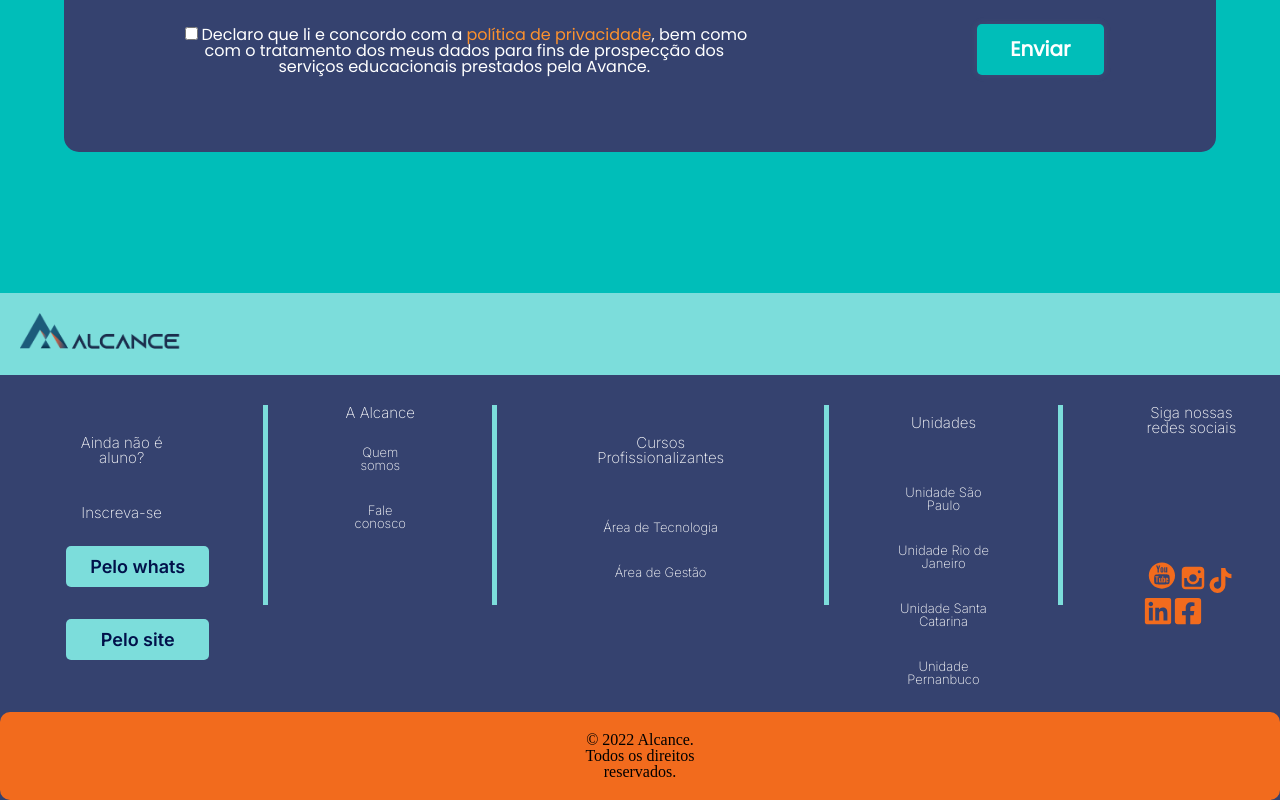
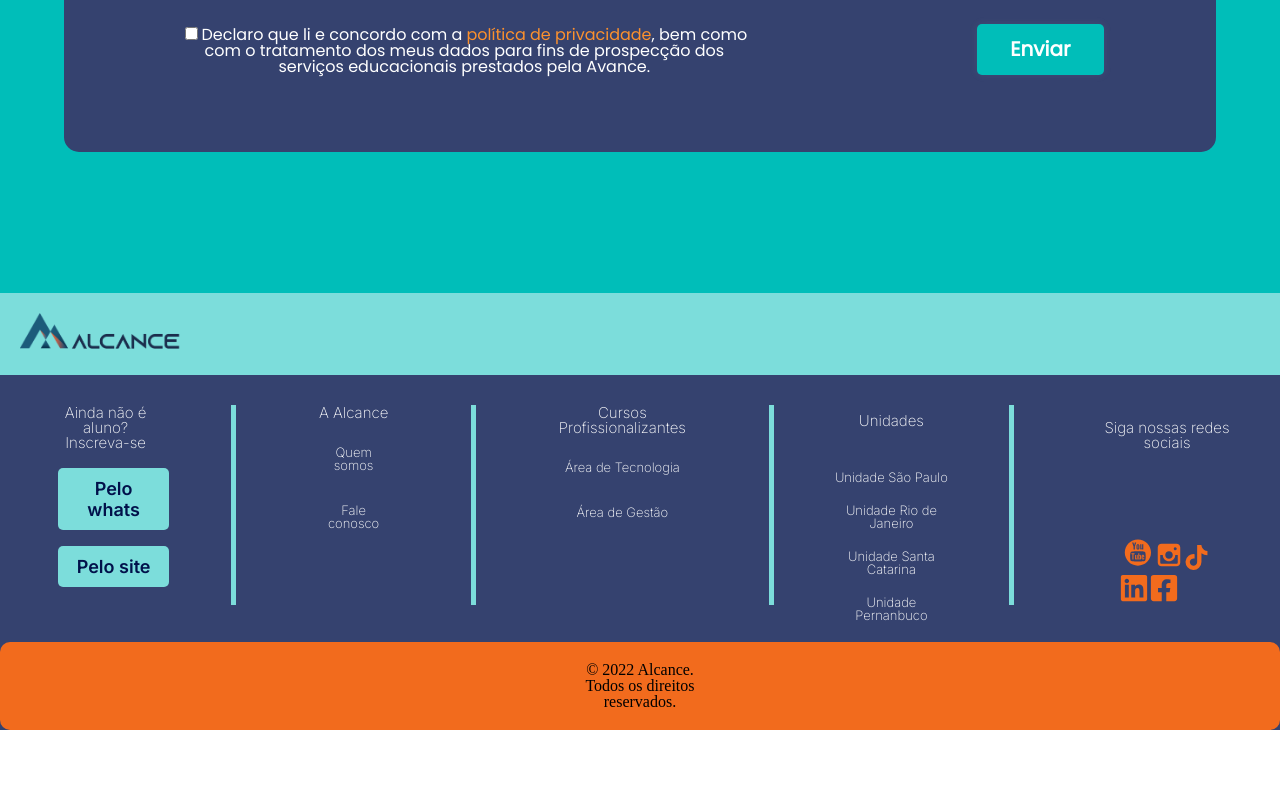
Before and after one commit to Julianaha/alcance, a React (Vite) app: page / in a window 1280 px wide. Shown: the part 3436-4236 px from the top of the page. After the commit the page ends 4166 px from the top, so only its background shows below. Built offline with nearby package versions, Linux system fonts and the light colour scheme; no server answers.

Commit message:
feat: footer com erro

```diff
--- a/src/components/Footer/Footer.module.css
+++ b/src/components/Footer/Footer.module.css
@@ -45,7 +45,7 @@
   width: 100%;
   padding: 10px;
   font-family: "Inter", sans-serif;
-  margin: 16px;
+  margin: 8px;
 }
 
 .btnSite {
@@ -58,7 +58,7 @@
   width: 100%;
   padding: 10px;
   font-family: "Inter", sans-serif;
-  margin: 16px;
+  margin: 8px;
 }
 
 .paragraphFirst {
@@ -66,8 +66,36 @@
   font-size: 15px;
   font-family: "Inter", sans-serif;
   text-align: center;
+
+}
+
+.paragraphcursos {
+  color: #fff;
+  font-size: 15px;
+  font-family: "Inter", sans-serif;
+  text-align: center;
   margin-bottom: 10px;
-  padding: 30px;
+
+}
+
+.paragraphunidades {
+  color: #fff;
+  font-size: 15px;
+  font-family: "Inter", sans-serif;
+  text-align: center;
+  margin-bottom: 5px;
+  padding: 28px;
+
+}
+
+.paragraphultimo {
+  color: #fff;
+  font-size: 15px;
+  font-family: "Inter", sans-serif;
+  text-align: center;
+  margin-bottom: 5px;
+  padding: 45px;
+
 }
 
 .paragraphTwo {
@@ -176,7 +204,8 @@
   font-family: "Inter", sans-serif;
   text-align: center;
   margin-bottom: 10px;
-  margin: 16px;
+  margin: 10px;
+
 }
 
 .paragraph9 {
@@ -184,8 +213,8 @@
   font-size: 13px;
   font-family: "Inter", sans-serif;
   text-align: center;
-  margin-bottom: 10px;
-  margin: 16px;
+  margin-bottom: 5px;
+  margin: 10px;
 }
 
 .paragraph10 {
@@ -193,8 +222,8 @@
   font-size: 13px;
   font-family: "Inter", sans-serif;
   text-align: center;
-  margin-bottom: 10px;
-  margin: 16px;
+  margin-bottom: 5px;
+  margin: 10px;
 }
 
 .paragraph11 {
@@ -202,8 +231,8 @@
   font-size: 13px;
   font-family: "Inter", sans-serif;
   text-align: center;
-  margin-bottom: 10px;
-  margin: 16px;
+  margin-bottom: 5px;
+  margin: 10px;
 }
 
 .barra4 {
@@ -242,9 +271,11 @@
   gap: 10px;
   margin: auto 0;
 
+
 }
 
 .icons2 {
  display: flex;
- border: #7cdddb;
+ text-align: center;
+
 }
--- a/src/components/Footer/index.jsx
+++ b/src/components/Footer/index.jsx
@@ -43,7 +43,7 @@ function Footer() {
           </column>
 
           <column className={styles.collumn3}>
-            <h4 className={styles.paragraphFirst}>
+            <h4 className={styles.paragraphcursos}>
               Cursos Profissionalizantes
             </h4>
             <h4 className={styles.paragraph6}>Área de Tecnologia</h4>
@@ -55,7 +55,7 @@ function Footer() {
           </column>
 
           <column className={styles.collumn4}>
-            <h4 className={styles.paragraphFirst}>Unidades</h4>
+            <h4 className={styles.paragraphunidades}>Unidades</h4>
             <h4 className={styles.paragraph8}>Unidade São Paulo</h4>
             <h4 className={styles.paragraph9}>Unidade Rio de Janeiro</h4>
             <h4 className={styles.paragraph10}>Unidade Santa Catarina</h4>
@@ -67,7 +67,7 @@ function Footer() {
           </column>
 
           <column className={styles.collumn5}>
-            <h4 className={styles.paragraphFirst}>
+            <h4 className={styles.paragraphultimo}>
               Siga nossas redes sociais
             </h4>
 
```
